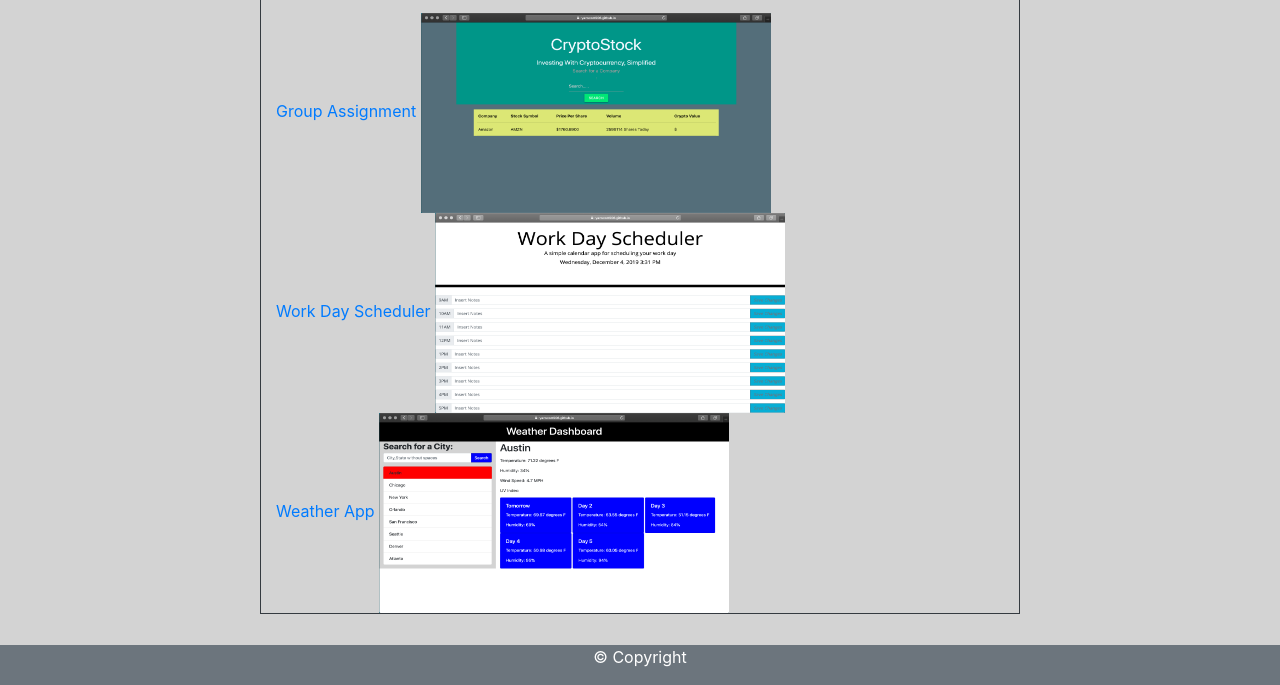
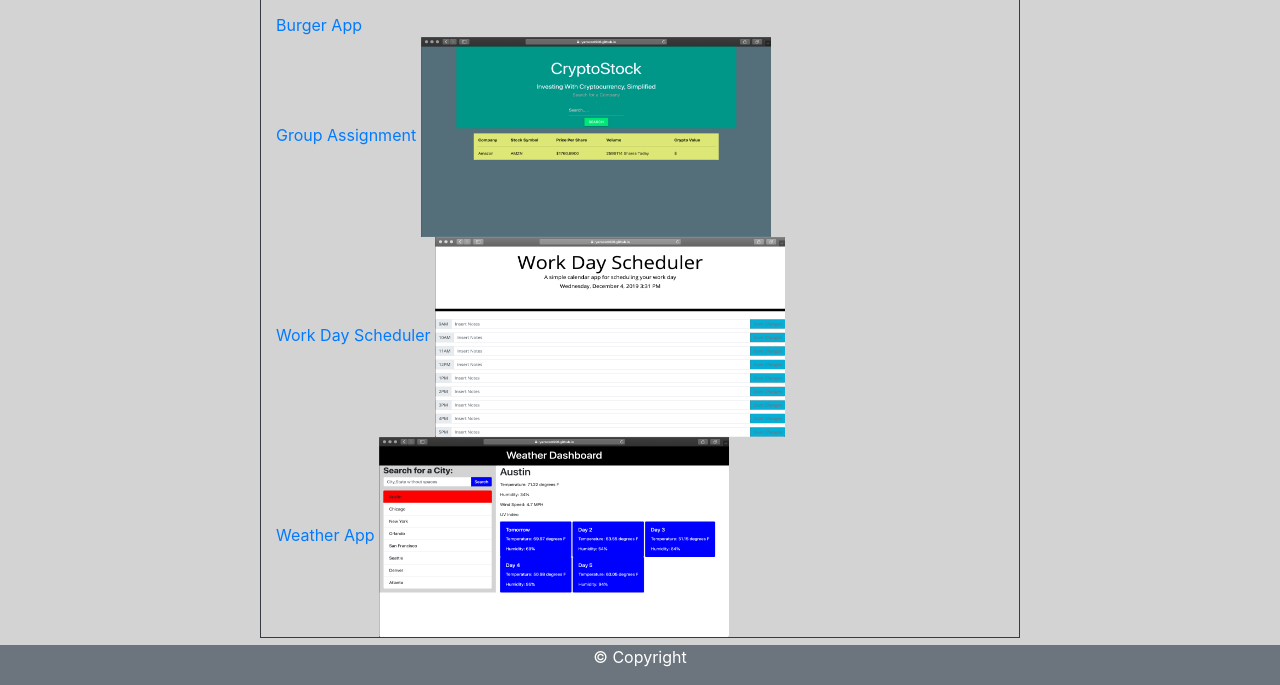
Before and after one commit to ryanscott906/Homework-2-Bootstrap, a plain HTML site: page portfolio.html in a window 1280 px wide. Shown: the part 115-800 px from the top of the page. Drawn offline with nearby package versions, Linux system fonts and the light colour scheme.

Commit message:
added burger app (non-functional) link to portfolio

```diff
--- a/portfolio.html
+++ b/portfolio.html
@@ -42,6 +42,7 @@
                 <div class="col-8 border border-dark">
                     <h2 style="color:blue">Projects</h2>
                     <hr>
+                    <a href="https://git.heroku.com/young-temple-09541.git" >Burger App</a><br>
                     <a href="https://ryanscott906.github.io/Group-Project-1/" >Group Assignment</a>
                     <img src="assets/images/cryptoStock.png" height="200" width="350" alt="CryptoStock"><br>
                     <a href="https://ryanscott906.github.io/Homework-5-Calendar/" >Work Day Scheduler</a>
```
